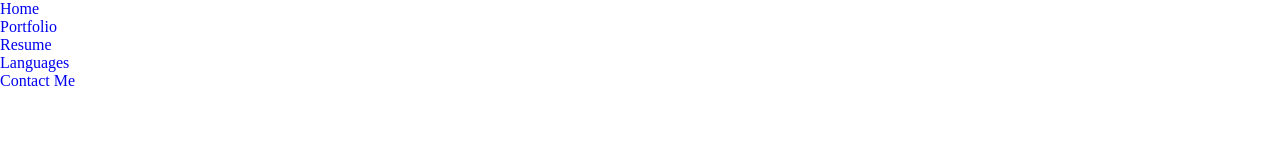
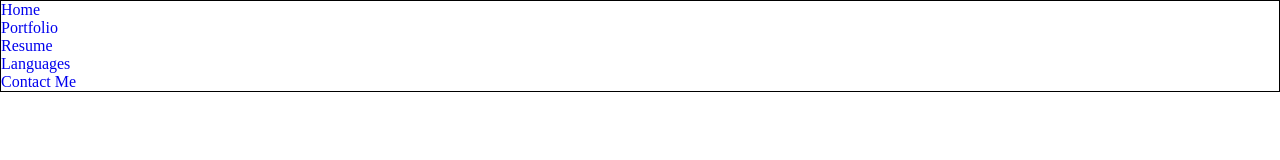
Before and after one commit to mauger1998/mock-up, a plain HTML site: page index.html in a window 1280 px wide. Drawn offline with Linux system fonts and the light colour scheme.

Commit message:
Add border to nav for debug

```diff
--- a/style.css
+++ b/style.css
@@ -8,3 +8,7 @@
     list-style: none;
     text-decoration: none;
 }
+
+.nav {
+    border: 1px solid black;
+}
```
